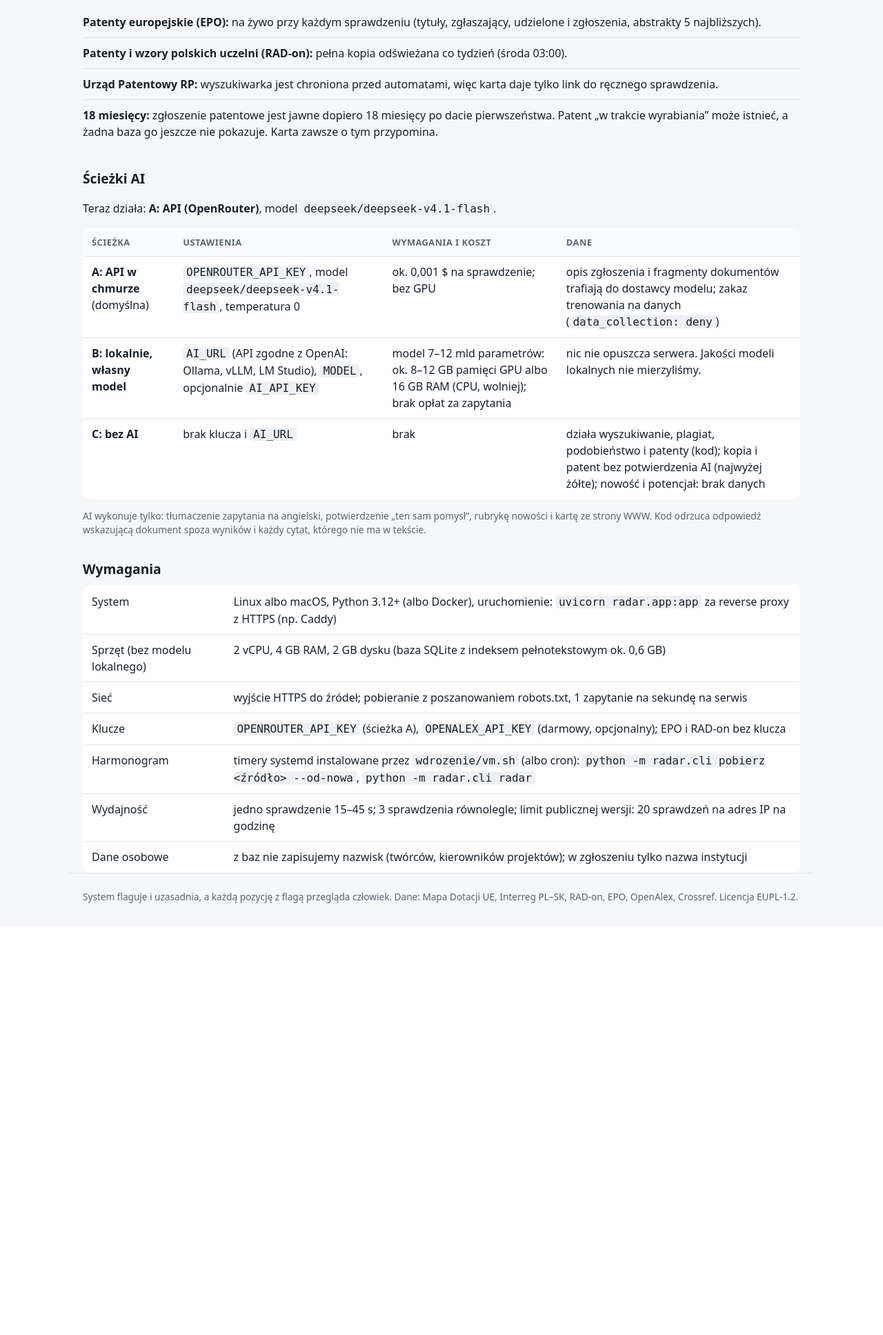
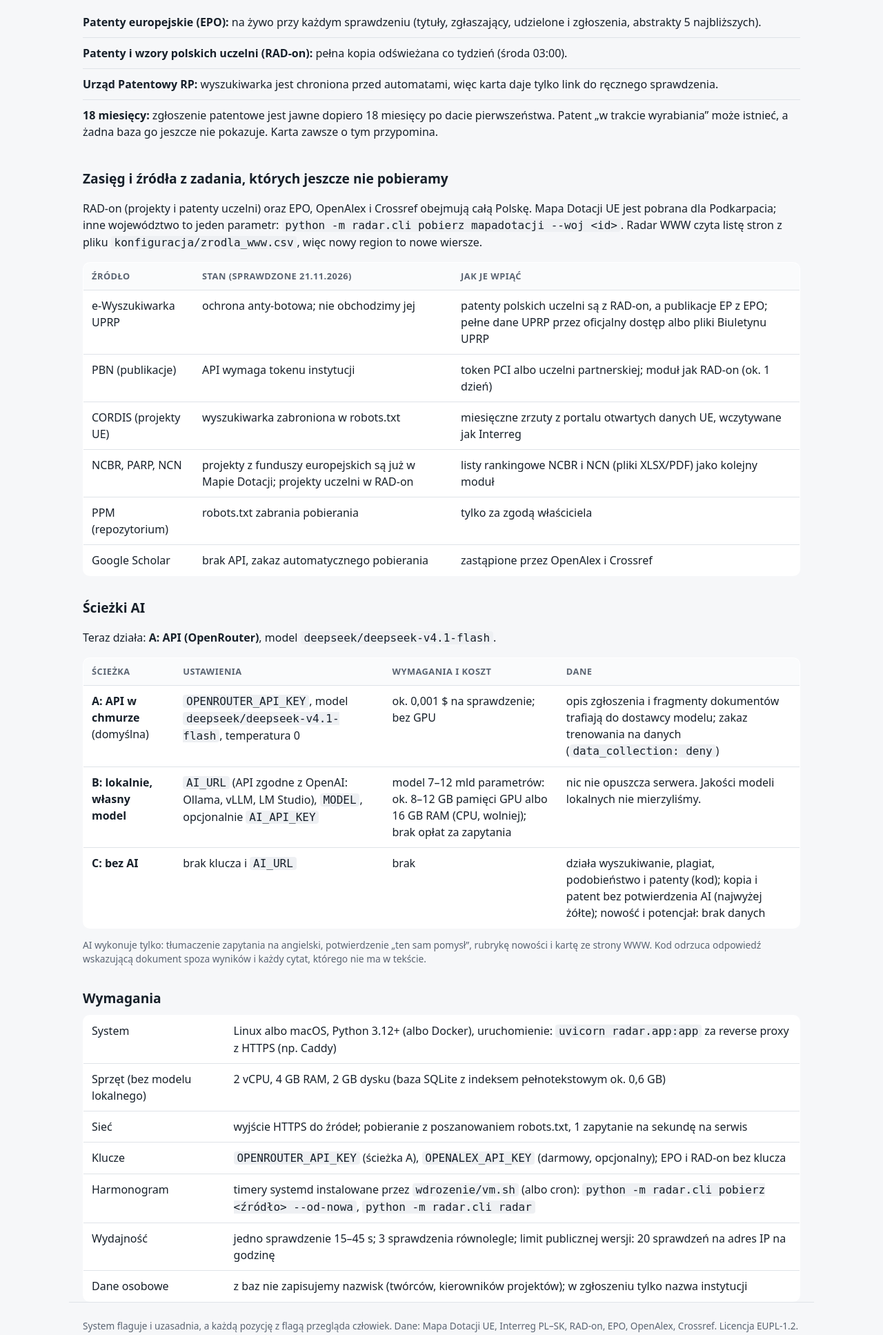
Before and after one commit to Kaarmel/radar-innowacji, a FastAPI app: page /warunki in a window 1280 px wide. Shown: the part 1230-3165 px from the top of the page at 69% size. Before the commit the page ends 2539 px from the top, so only its background shows below. Run offline with FastAPI, Linux system fonts and the light colour scheme; data that the repository does not hold is empty.

Commit message:
Warunki: zasięg (cała Polska vs Podkarpacie, --woj) i źródła z zadania jeszcze niepobierane (UPRP, PBN, CORDIS, NCBR/NCN, PPM, Scholar) z planem wpięcia
Co-Authored-By: Claude Opus 5.5 <noreply@anthropic.com>

```diff
--- a/radar/templates/warunki.html
+++ b/radar/templates/warunki.html
@@ -34,6 +34,24 @@
 </section>
 
 <section>
+  <h2>Zasięg i źródła z zadania, których jeszcze nie pobieramy</h2>
+  <p>RAD-on (projekty i patenty uczelni) oraz EPO, OpenAlex i Crossref obejmują całą Polskę. Mapa Dotacji UE jest
+    pobrana dla Podkarpacia; inne województwo to jeden parametr: <code>python -m radar.cli pobierz mapadotacji --woj &lt;id&gt;</code>.
+    Radar WWW czyta listę stron z pliku <code>konfiguracja/zrodla_www.csv</code>, więc nowy region to nowe wiersze.</p>
+  <table class="tabela">
+    <thead><tr><th>Źródło</th><th>Stan (sprawdzone 21.11.2026)</th><th>Jak je wpiąć</th></tr></thead>
+    <tbody>
+      <tr><td>e-Wyszukiwarka UPRP</td><td>ochrona anty-botowa; nie obchodzimy jej</td><td>patenty polskich uczelni są z RAD-on, a publikacje EP z EPO; pełne dane UPRP przez oficjalny dostęp albo pliki Biuletynu UPRP</td></tr>
+      <tr><td>PBN (publikacje)</td><td>API wymaga tokenu instytucji</td><td>token PCI albo uczelni partnerskiej; moduł jak RAD-on (ok. 1 dzień)</td></tr>
+      <tr><td>CORDIS (projekty UE)</td><td>wyszukiwarka zabroniona w robots.txt</td><td>miesięczne zrzuty z portalu otwartych danych UE, wczytywane jak Interreg</td></tr>
+      <tr><td>NCBR, PARP, NCN</td><td>projekty z funduszy europejskich są już w Mapie Dotacji; projekty uczelni w RAD-on</td><td>listy rankingowe NCBR i NCN (pliki XLSX/PDF) jako kolejny moduł</td></tr>
+      <tr><td>PPM (repozytorium)</td><td>robots.txt zabrania pobierania</td><td>tylko za zgodą właściciela</td></tr>
+      <tr><td>Google Scholar</td><td>brak API, zakaz automatycznego pobierania</td><td>zastąpione przez OpenAlex i Crossref</td></tr>
+    </tbody>
+  </table>
+</section>
+
+<section>
   <h2>Ścieżki AI</h2>
   <p>Teraz działa: <b>{{ ai_teraz.sciezka }}</b>, model <code>{{ ai_teraz.model }}</code>.</p>
   <table class="tabela">
--- a/testy/test_warunki.py
+++ b/testy/test_warunki.py
@@ -30,7 +30,7 @@ def test_harmonogram_dla_kazdego_zrodla():
 def test_strona_warunki_i_api_zrodla(klient):
     r = klient.get("/warunki")
     assert r.status_code == 200
-    for tekst in ("Harmonogram", "Stan danych", "OPENROUTER_API_KEY", "lokalnie", "Wymagania"):
+    for tekst in ("Harmonogram", "Stan danych", "OPENROUTER_API_KEY", "lokalnie", "Wymagania", "PBN", "CORDIS", "--woj"):
         assert tekst in r.text, tekst
     j = klient.get("/api/zrodla").json()
     radon = next(x for x in j if x["zrodlo"] == "radon_patenty")
```
